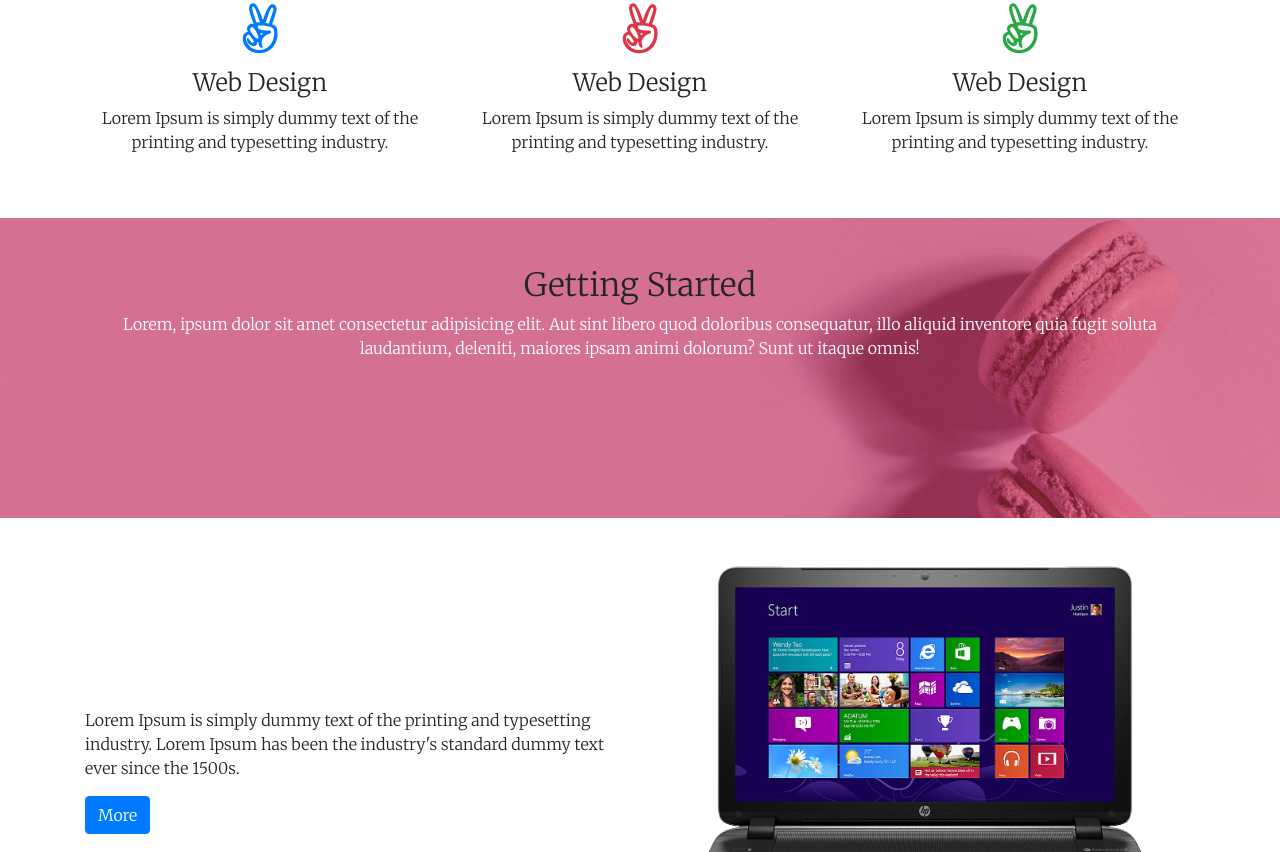
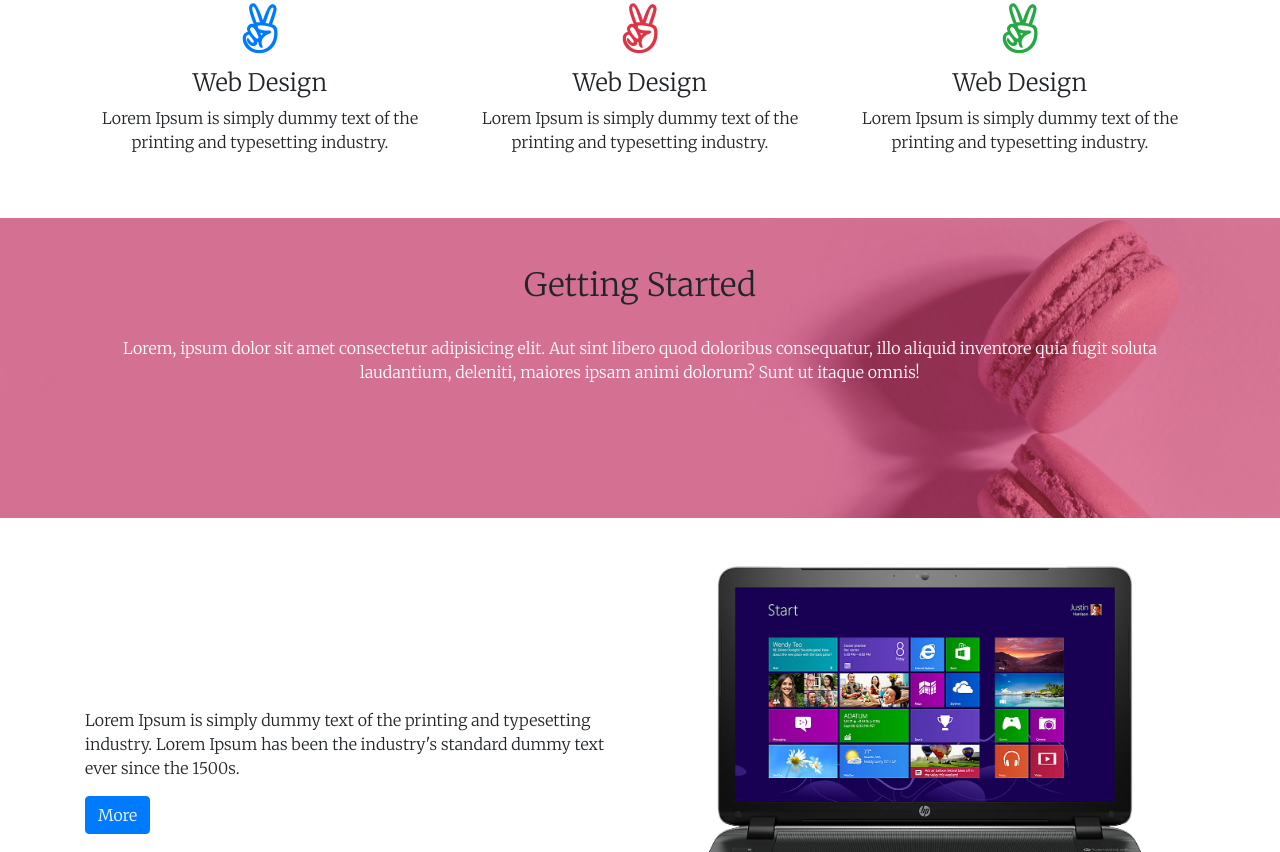
Before and after one commit to Soyab-25-Ahamed/Hello_Bootstrap, a plain HTML site: page index.html in a window 1280 px wide. Shown: the part 774-1626 px from the top of the page. Drawn offline with nearby package versions, Linux system fonts and the light colour scheme.

Commit message:
finish this work

```diff
--- a/index.html
+++ b/index.html
@@ -125,7 +125,7 @@
           <div class="row">
             <div class="col-md-12 ">
               <h2 class="text-center mt-5">Getting Started</h2>
-              <p class="text-center text-white">Lorem, ipsum dolor sit amet consectetur adipisicing elit. Aut sint libero quod doloribus consequatur, illo aliquid inventore quia fugit soluta laudantium, deleniti, maiores ipsam animi dolorum? Sunt ut itaque omnis!</p>
+              <p class="text-center text-white p-4">Lorem, ipsum dolor sit amet consectetur adipisicing elit. Aut sint libero quod doloribus consequatur, illo aliquid inventore quia fugit soluta laudantium, deleniti, maiores ipsam animi dolorum? Sunt ut itaque omnis!</p>
             </div>
           </div>
         </div>
```
